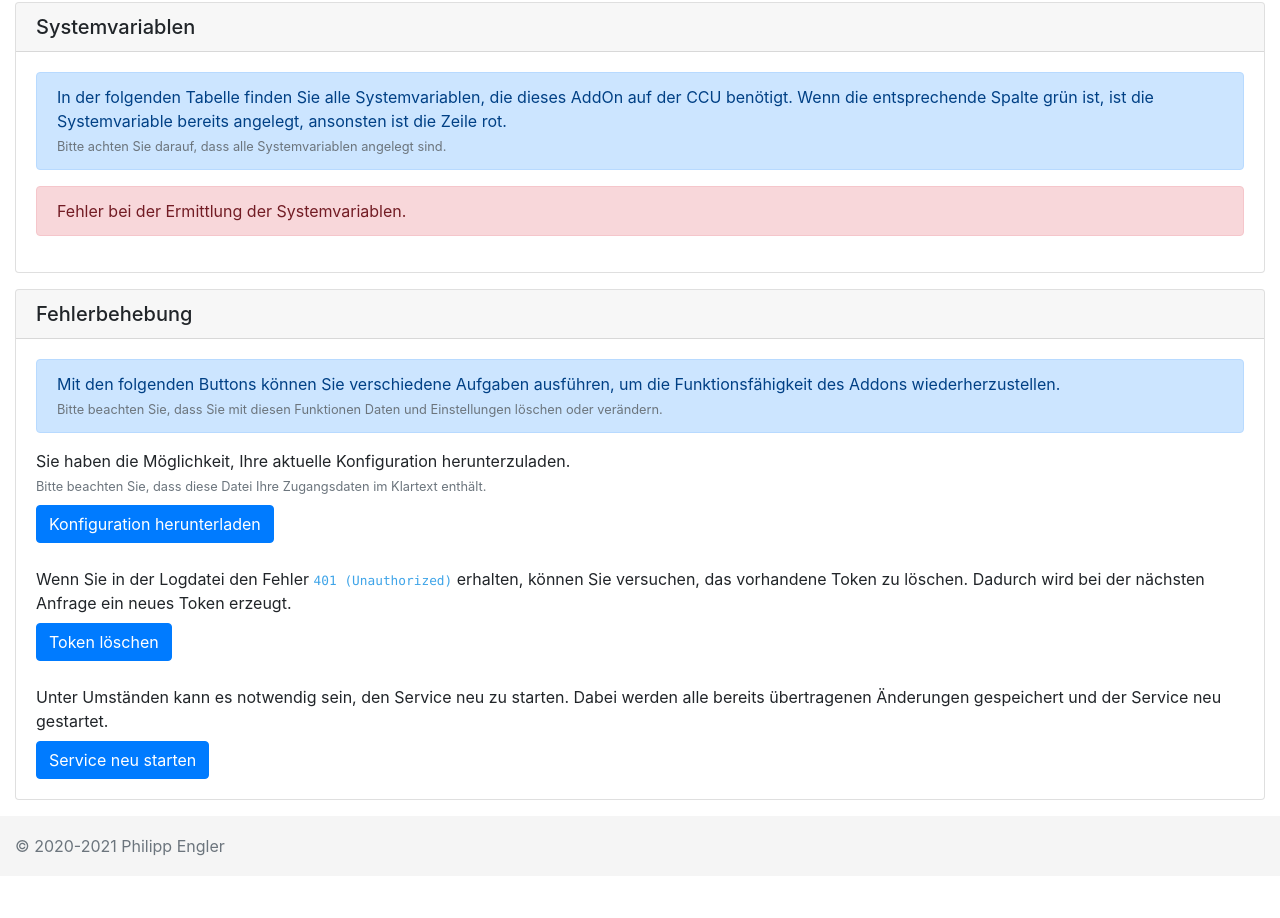
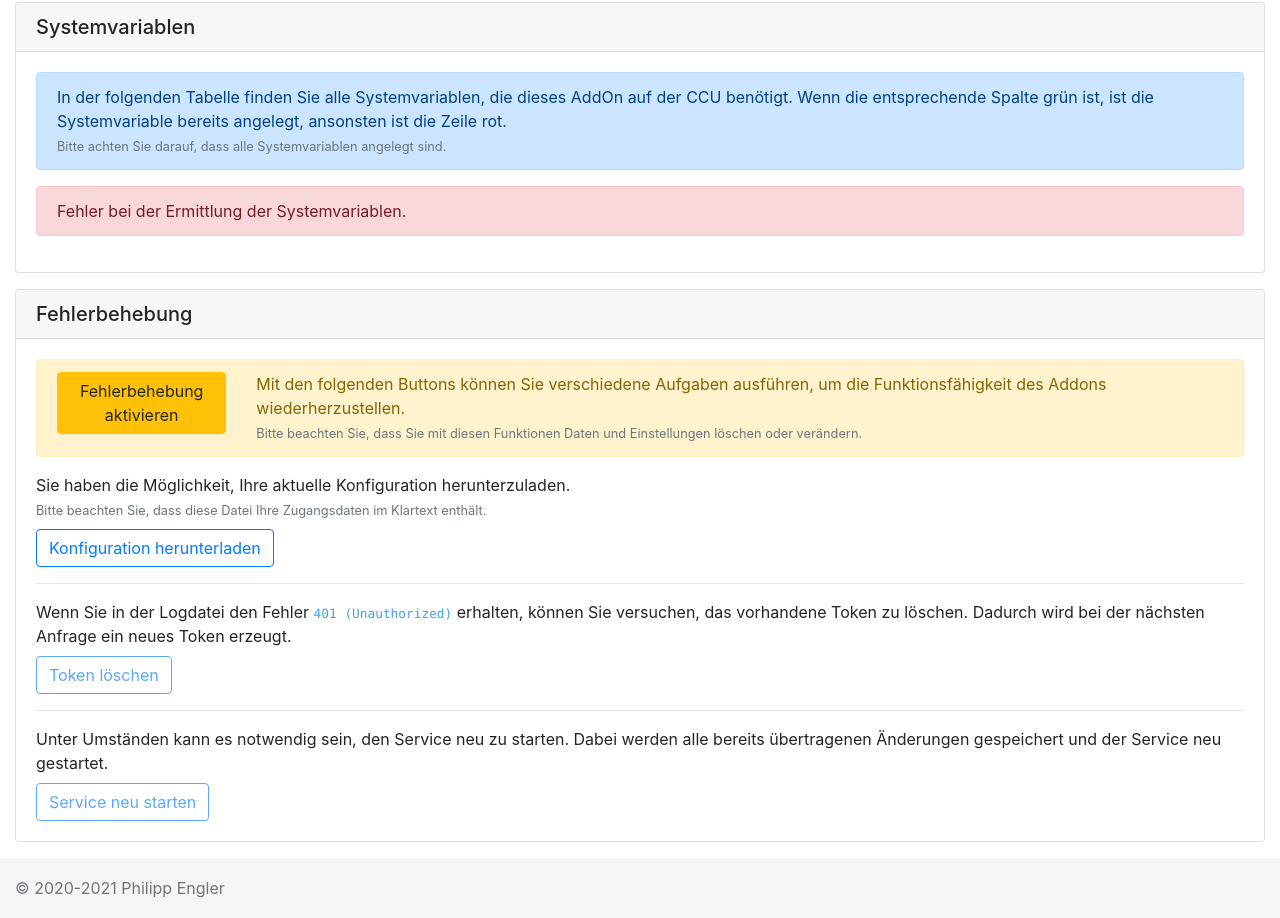
Before and after one commit to PhilippEngler/eufy-security-hm, a website: page addon/eufySecurity/www/settings.html in a window 1280 px wide. Shown: the part 1614-2532 px from the top of the page. Before the commit the page ends 2490 px from the top, so only its background shows below. Drawn offline with Linux system fonts and the light colour scheme; no server answers.

Commit message:
- added enable button for troubleshooting - changed layout of buttons

```diff
--- a/addon/eufySecurity/www/settings.html
+++ b/addon/eufySecurity/www/settings.html
@@ -192,22 +192,30 @@
 							<div class="row no-gutters">
 								<div class="col-md-12">
 									<div class="card-body" >
-										<div class="alert alert-primary fade show" role="alert">
-											Mit den folgenden Buttons können Sie verschiedene Aufgaben ausführen, um die Funktionsfähigkeit des Addons wiederherzustellen.<br />
-											<small class="text-muted">Bitte beachten Sie, dass Sie mit diesen Funktionen Daten und Einstellungen löschen oder verändern.</small>
+										<div class="alert alert-warning fade show" role="alert">
+											<div class="row row-cols-12 row-cols-sm-12 row-cols-md-12 row-cols-lg-12 row-cols-xl-12">
+												<div class="col-5 col-sm-4 col-md-3 col-lg-2 col-xl-2">
+													<button id="enableTroubleShooting" onclick="enableButtons()" type="button" class="btn btn-warning btn-block">Fehlerbehebung aktivieren</button>
+												</div>
+												<div class="col-7 col-sm-8 col-md-9 col-lg-10 col-xl-10">
+													Mit den folgenden Buttons können Sie verschiedene Aufgaben ausführen, um die Funktionsfähigkeit des Addons wiederherzustellen.<br />
+													<small class="text-muted">Bitte beachten Sie, dass Sie mit diesen Funktionen Daten und Einstellungen löschen oder verändern.</small>
+												</div>
+											</div>
 										</div>
 										<div class="form-label-group" class="container-fluid">
 											<label for="downlConfigFile">Sie haben die Möglichkeit, Ihre aktuelle Konfiguration herunterzuladen.<br /><small class="text-muted">Bitte beachten Sie, dass diese Datei Ihre Zugangsdaten im Klartext enthält.</small></label><br />
-											<button id="downlConfigFile" onclick="downloadConfigFile()" type="button" class="btn btn-primary">Konfiguration herunterladen</button>
+											<button id="downlConfigFile" onclick="downloadConfigFile()" type="button" class="btn btn-outline-primary">Konfiguration herunterladen</button>
 										</div>
-										<br /><div class="form-label-group" class="container-fluid">
+										<hr />
+										<div class="form-label-group" class="container-fluid">
 											<label for="deleteTokenData">Wenn Sie in der Logdatei den Fehler <code>401 (Unauthorized)</code> erhalten, können Sie versuchen, das vorhandene Token zu löschen. Dadurch wird bei der nächsten Anfrage ein neues Token erzeugt.</label><br />
-											<button id="deleteTokenData" onclick="removeTokenData()" type="button" class="btn btn-primary">Token löschen</button>
+											<div id="delTokData"><button id="deleteTokenData" type="button" class="btn btn-outline-primary disabled">Token löschen</button></div>
 										</div>
-										<br />
+										<hr />
 										<div class="form-label-group" class="container-fluid">
 											<label for="restartSvr">Unter Umständen kann es notwendig sein, den Service neu zu starten. Dabei werden alle bereits übertragenen Änderungen gespeichert und der Service neu gestartet.</label><br />
-											<button id="restartSvr" onclick="restartService()" type="button" class="btn btn-primary">Service neu starten</button>
+											<div id="restSvr"><button id="restartSvr" type="button" class="btn btn-outline-primary disabled">Service neu starten</button></div>
 										</div>
 									</div>
 								</div>
@@ -755,6 +763,12 @@
 				var url=location.protocol + "//" + location.hostname + port + "/downloadConfig";
 				window.open(url);
 			}
+
+			function enableButtons()
+			{
+				document.getElementById("delTokData").innerHTML = "<button id=\"deleteTokenData\" onclick=\"removeTokenData()\" type=\"button\" class=\"btn btn-outline-primary\">Token löschen</button></div>";
+				document.getElementById("restSvr").innerHTML = "<button id=\"restartSvr\" onclick=\"restartService()\" type=\"button\" class=\"btn btn-outline-primary\">Service neu starten</button></div>";
+			}
 		</script>
 	</body>
 </html>
```
